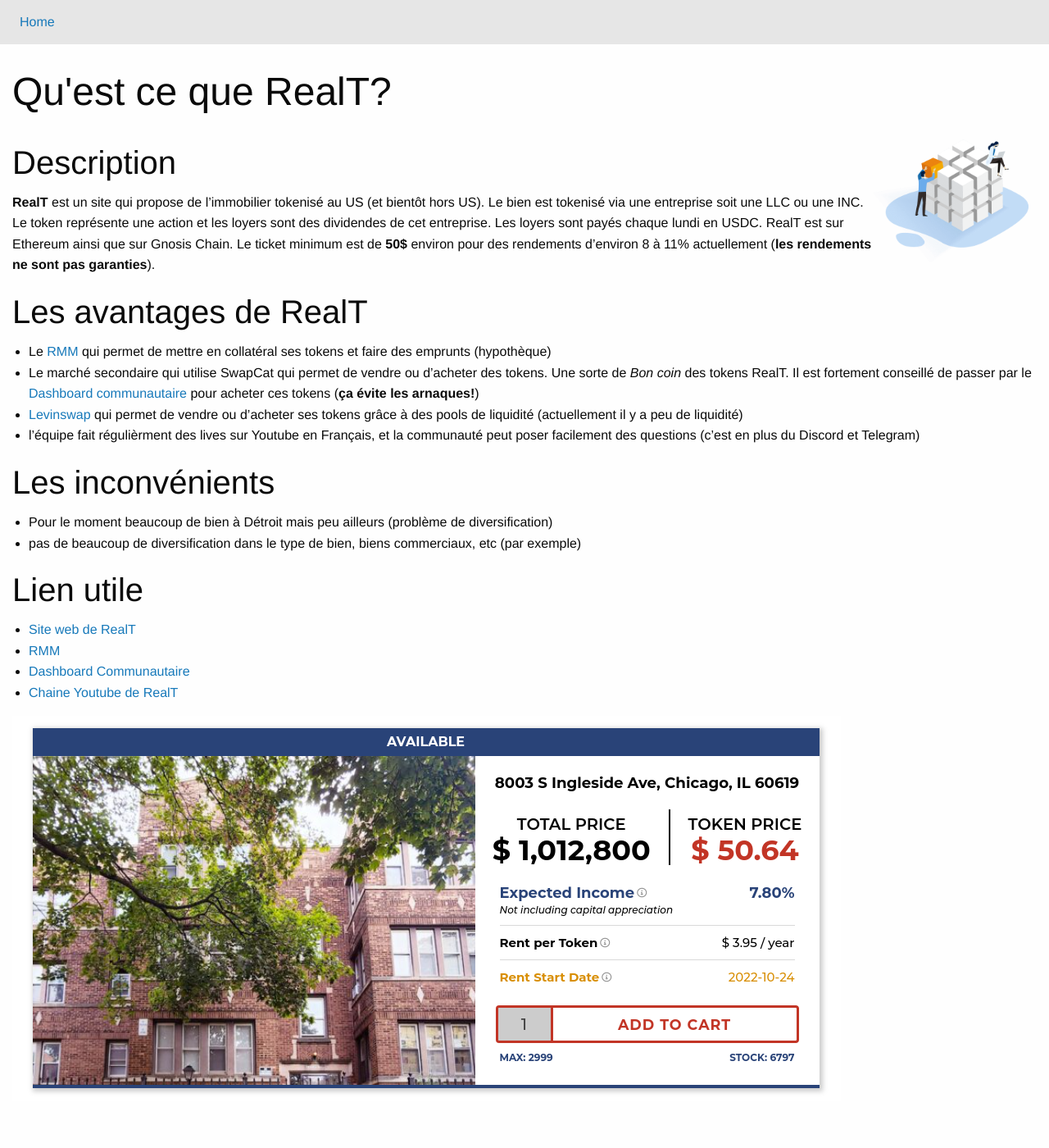
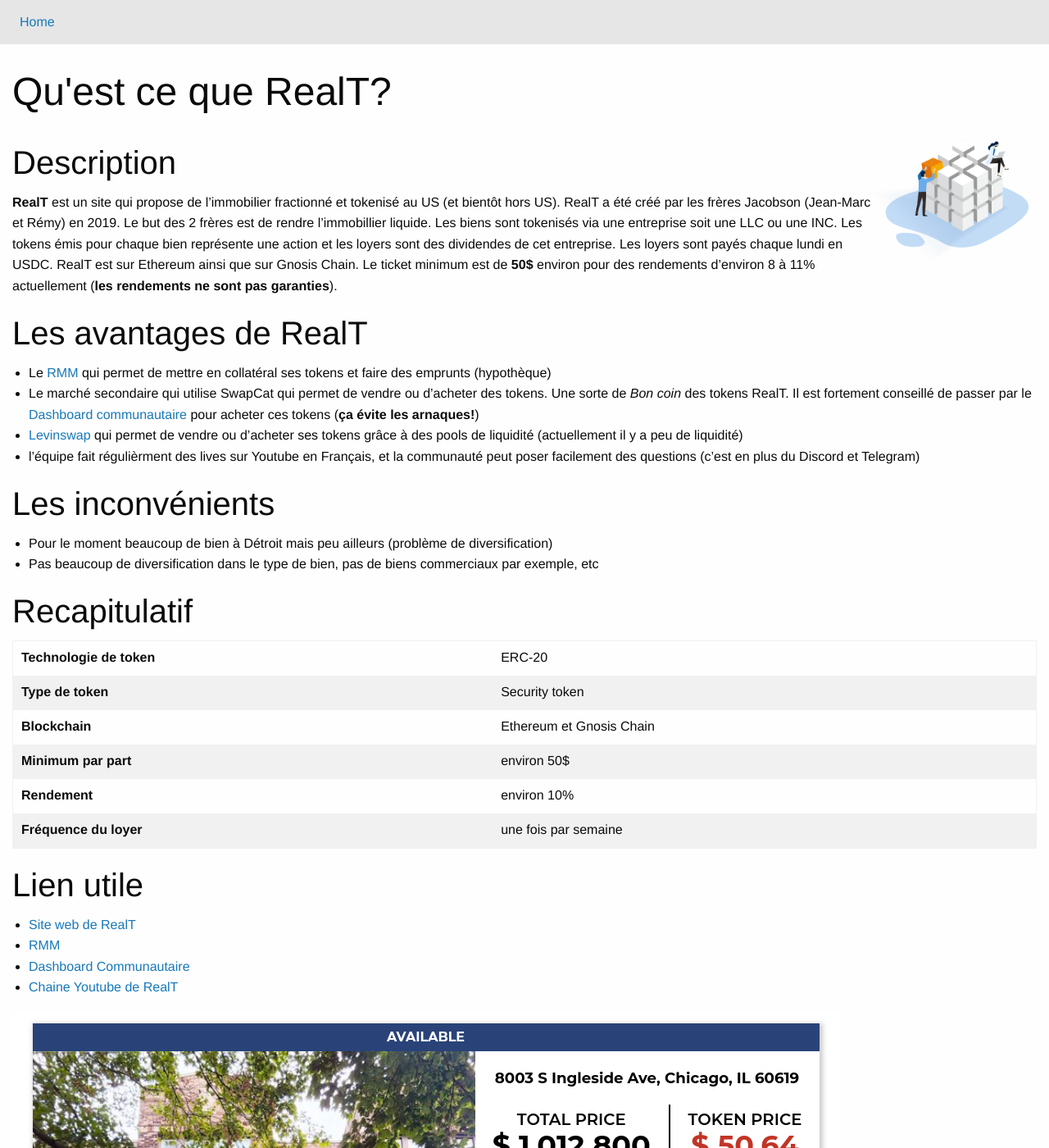
Before and after one commit to minus78/minus78.github.io, a Jekyll site: the page built from _posts/2022-10-16-RealT.markdown, in a window 1280 px wide and 1400 px high. Shown: the whole window at 82% size. Built offline with Jekyll 4.4.1, drawn with Linux system fonts in a browser that asks for light colours; nearby versions of some CDN libraries.

Commit message:
upgrade reat

```diff
--- a/_posts/2022-10-16-RealT.markdown
+++ b/_posts/2022-10-16-RealT.markdown
@@ -2,14 +2,12 @@
 layout: post
 title:  "Qu'est ce que RealT?"
 date:   2022-10-16
-categories: immobilier Ethereum Gnosis
+categories: Immobilier Ethereum Gnosis
 ---
 <img src="/img/RealT.png" align="right" class="show-for-medium" style="height:150px; margin-right: 10px" />
 
 ## Description
-**RealT** est un site qui propose de l'immobilier tokenisé au US (et bientôt hors US).
-Le bien est tokenisé via une entreprise soit une LLC ou une INC. Le token représente une action et les loyers sont des dividendes de cet entreprise.
-Les loyers sont payés chaque lundi en USDC. RealT est sur Ethereum ainsi que sur Gnosis Chain. Le ticket minimum est de **50$** environ pour des rendements d'environ 8 à 11% actuellement (**les rendements ne sont pas garanties**).
+**RealT** est un site qui propose de l'immobilier fractionné et tokenisé au US (et bientôt hors US). RealT a été créé par les frères Jacobson (Jean-Marc et Rémy) en 2019. Le but des 2 frères est de rendre l'immobillier liquide. Les biens sont tokenisés via une entreprise soit une LLC ou une INC. Les tokens émis pour chaque bien représente une action et les loyers sont des dividendes de cet entreprise. Les loyers sont payés chaque lundi en USDC. RealT est sur Ethereum ainsi que sur Gnosis Chain. Le ticket minimum est de **50$** environ pour des rendements d'environ 8 à 11% actuellement (**les rendements ne sont pas garanties**).
 
 ## Les avantages de RealT
 - Le [RMM](https://rmm.realtoken.network/) qui permet de mettre en collatéral ses tokens et faire des emprunts (hypothèque)
@@ -19,7 +17,16 @@
 
 ## Les inconvénients
 - Pour le moment beaucoup de bien à Détroit mais peu ailleurs (problème de diversification)
-- pas de beaucoup de diversification dans le type de bien, biens commerciaux, etc (par exemple)
+- Pas beaucoup de diversification dans le type de bien, pas de biens commerciaux par exemple, etc
+
+## Recapitulatif
+
+| **Technologie de token** | ERC-20 |
+| **Type de token** | Security token |
+| **Blockchain** | Ethereum et Gnosis Chain |
+| **Minimum par part** | environ 50$ |
+| **Rendement** | environ 10% |
+| **Fréquence du loyer** | une fois par semaine |
 
 ## Lien utile
 - [Site web de RealT](https://realt.co/ref/jujucryptofr/?campaign=tokenise)
--- a/index.html
+++ b/index.html
@@ -3,7 +3,7 @@
 ---
 
 <div class="callout primary">
-    <i><b>tokenise.fr</b></i> a pour but de parler de l'ensemble des actifs du monde réél qui sont tokenisé, de façon vulgarisé que ce soit sur Ethereum, Polygon ou
+    <i><b>tokenise.fr</b></i> a pour but de parler de l'ensemble des actifs du monde réel qui sont tokenisé, de façon vulgarisé que ce soit sur Ethereum, Polygon ou
     par exemple Gnosis Chain.
     <br><b>Ce site ne contient aucun conseil en investissement, il faut faire vos propres recherches. Les articles ne sont que mon propre opinion.</b>
 </div>
```
